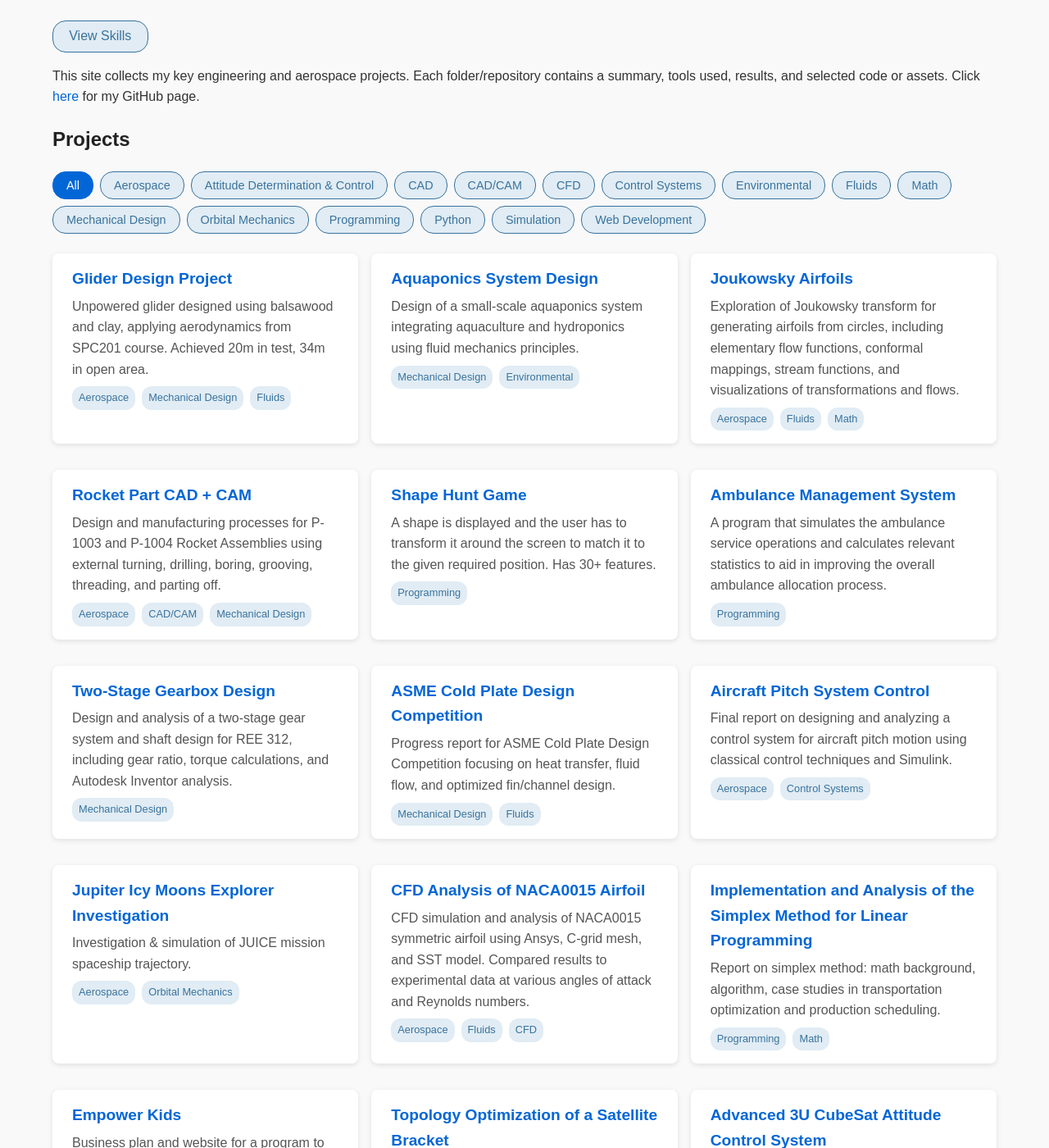
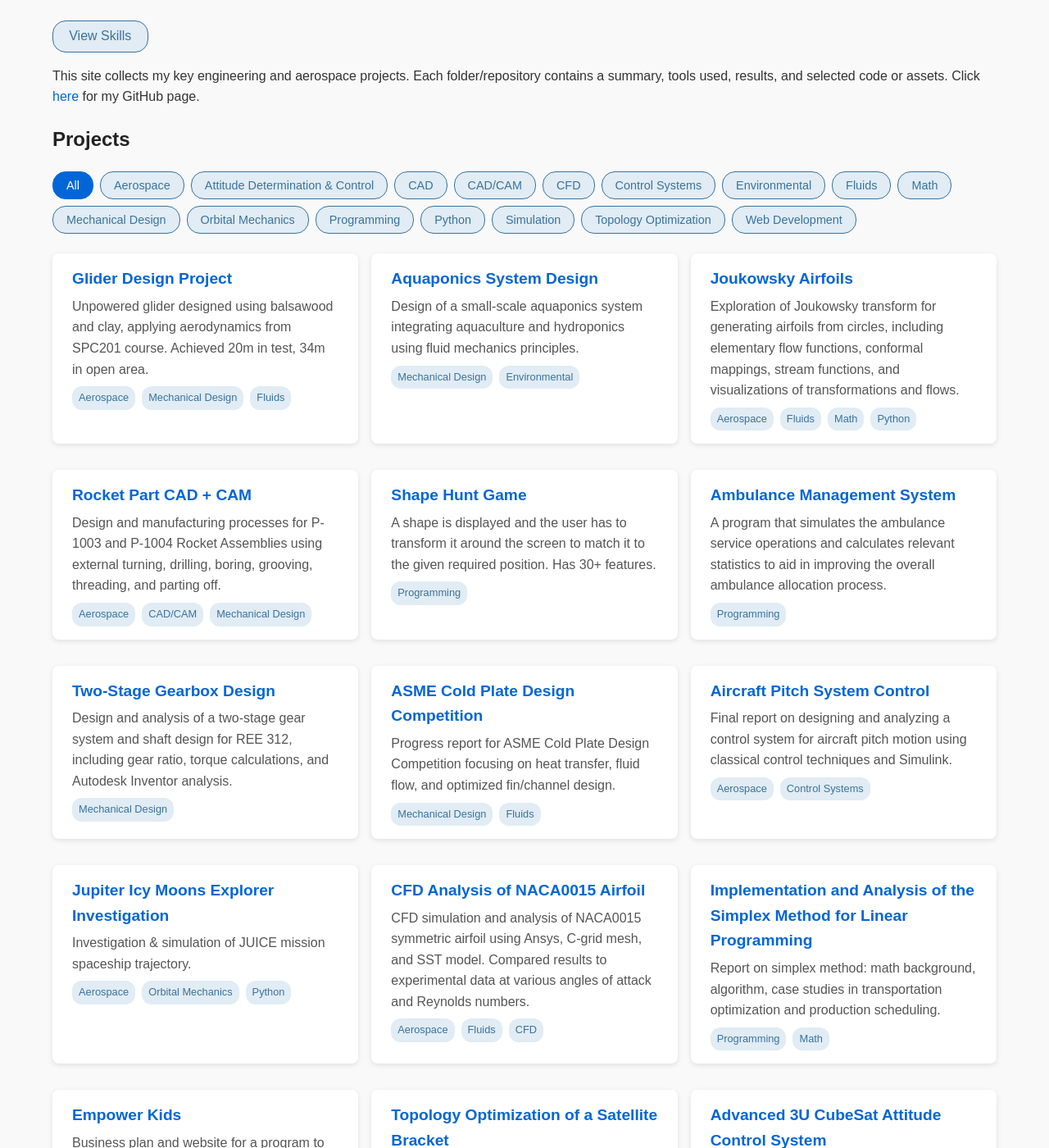
Before and after one commit to Naqeeb1124/abdelrahman-portfolio, a Jekyll site: the page built from index.html, in a window 1280 px wide and 1400 px high, scrolled down 402 px. Shown: the whole window at 82% size. Built offline with Jekyll 4.4.1, drawn with Linux system fonts in a browser that asks for light colours; some of the changed text lies outside the part shown.

Commit message:
update categories

```diff
--- a/_projects/03-joukowski-airfoil-tool/index.md
+++ b/_projects/03-joukowski-airfoil-tool/index.md
@@ -1,6 +1,6 @@
 ---
 layout: default
-categories: [Aerospace, Fluids, Math]
+categories: [Aerospace, Fluids, Math, Python]
 title: "Joukowsky Airfoils"
 description: "Exploration of Joukowsky transform for generating airfoils from circles, including elementary flow functions, conformal mappings, stream functions, and visualizations of transformations and flows. "
 files:
--- a/_projects/10-juice-orbital-analysis/index.md
+++ b/_projects/10-juice-orbital-analysis/index.md
@@ -1,6 +1,6 @@
 ---
 layout: default
-categories: [Aerospace, Orbital Mechanics]
+categories: [Aerospace, Orbital Mechanics, Python]
 title: "Jupiter Icy Moons Explorer Investigation"
 description: "Investigation & simulation of JUICE mission spaceship trajectory."
 files:
--- a/_projects/14-topopt-satellite-bracket/index.md
+++ b/_projects/14-topopt-satellite-bracket/index.md
@@ -1,6 +1,6 @@
 ---
 layout: default
-categories: [Mechanical Design, Simulation, CAD, Math]
+categories: [Mechanical Design, Simulation, CAD, Math, Python, Topology Optimization]
 title: "Topology Optimization of a Satellite Bracket"
 description: "This project focuses on the topology optimization of a satellite bracket to minimize mass while satisfying stress and displacement constraints. The analysis is supported by a mathematical analysis document, a Python implementation of the optimization algorithm, and the resulting CAD file."
 files:
--- a/_projects/15-cubesat-attitude-control/index.md
+++ b/_projects/15-cubesat-attitude-control/index.md
@@ -1,6 +1,6 @@
 ---
 layout: default
-categories: [Aerospace, Control Systems, Simulation, Attitude Determination & Control]
+categories: [Aerospace, Control Systems, Simulation, Attitude Determination & Control, Python]
 title: "Advanced 3U CubeSat Attitude Control System"
 description: "This project presents a comprehensive attitude determination and control system (ADCS) for a 3U CubeSat, integrating rigid body dynamics, sensor simulation, Extended Kalman Filter (EKF) state estimation, and PID control with reaction wheel actuation. The simulator validates performance against stringent requirements."
 files:
```
